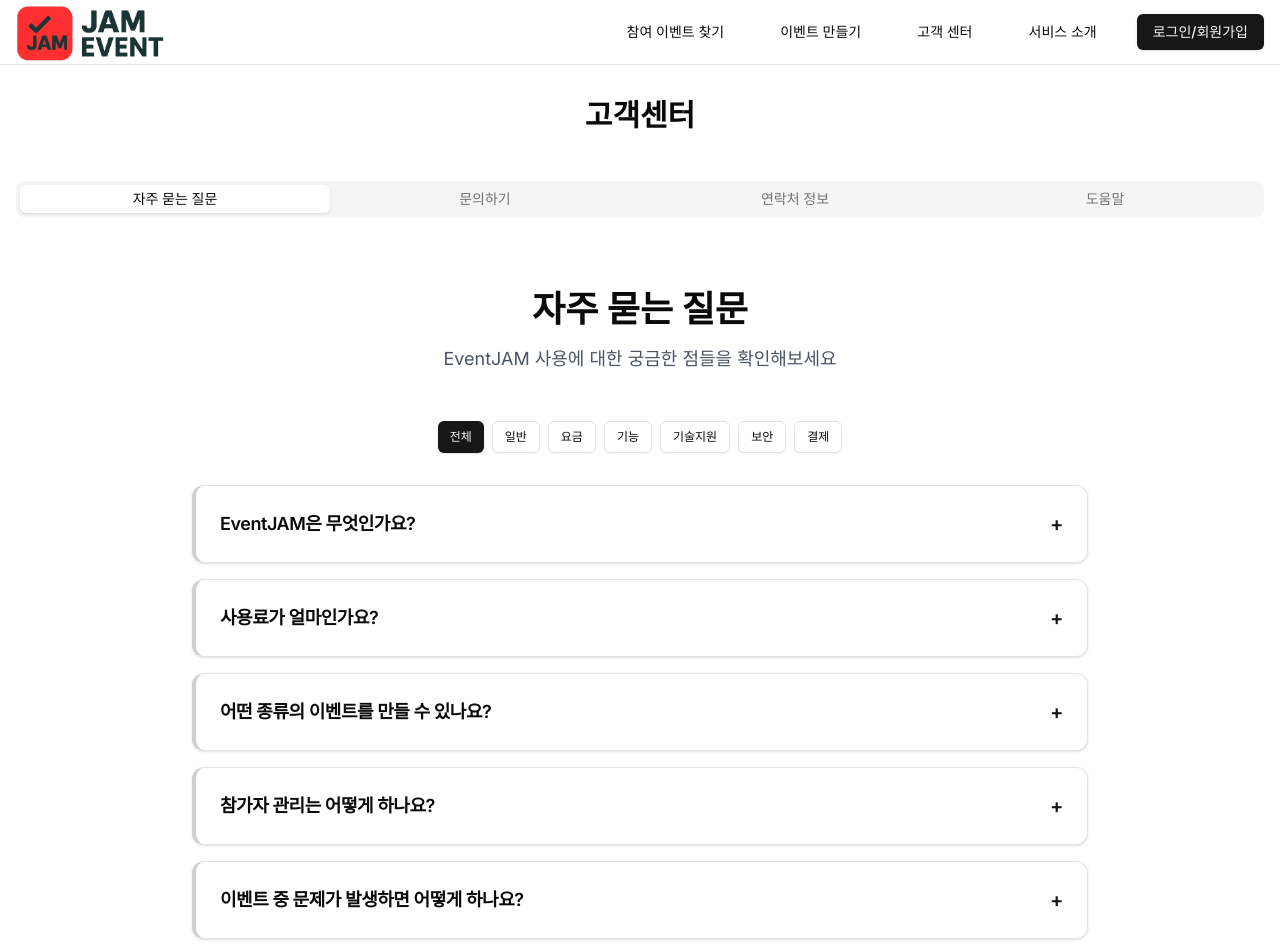
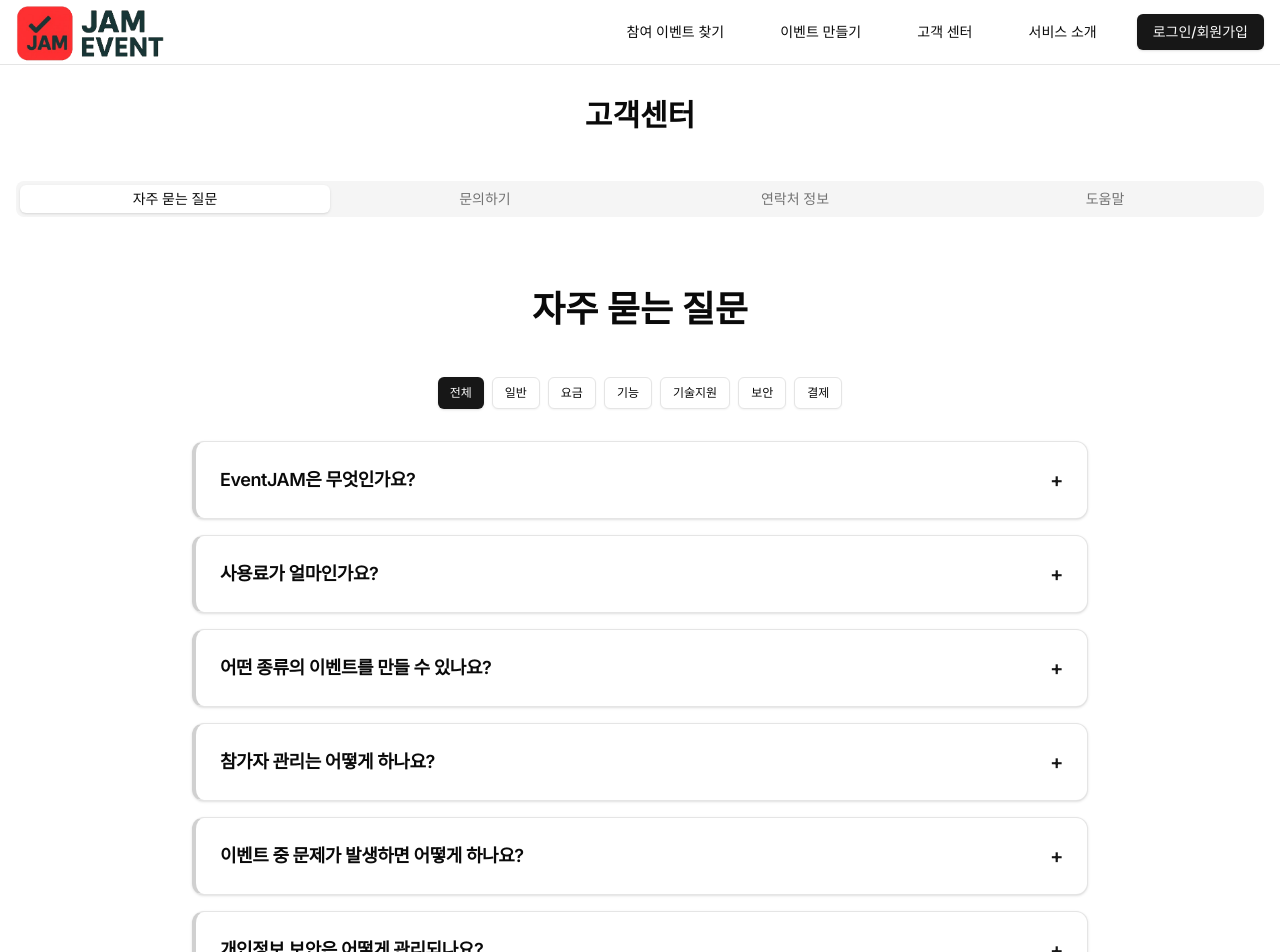
Before and after one commit to yoo94/jam-event-platform-web, a Next.js app: page /customer in a window 1280 px wide. Shown: the top 952 px of the page. Built offline with nearby package versions, Linux system fonts and the light colour scheme.

Commit message:
refactor: faq수정

```diff
--- /dev/null
+++ b/src/entities/customer/CommonHeader.tsx
@@ -0,0 +1,18 @@
+import React from 'react';
+
+interface CommonHeaderProps {
+  title: string;
+}
+
+function CommonHeader({ title }: CommonHeaderProps) {
+  return (
+    <>
+      {/* 페이지 헤더 */}
+      <div className="text-center mb-12">
+        <h1 className="text-4xl font-bold mb-4">{title}</h1>
+      </div>
+    </>
+  );
+}
+
+export default CommonHeader;
--- /dev/null
+++ b/src/features/customer/FaqFilter.tsx
@@ -0,0 +1,30 @@
+import React from 'react';
+
+import { Button } from '@/shared/ui/button';
+interface FaqFilterProps {
+  faqCategories: string[];
+  selectedCategory: string;
+  setSelectedCategory: (category: string) => void;
+}
+
+function FaqFilter({ faqCategories, selectedCategory, setSelectedCategory }: FaqFilterProps) {
+  return (
+    <>
+      {/* 카테고리 필터 */}
+      <div className="flex flex-wrap justify-center gap-2 mb-8">
+        {faqCategories.map(category => (
+          <Button
+            key={category}
+            variant={selectedCategory === category ? 'default' : 'outline'}
+            size="sm"
+            onClick={() => setSelectedCategory(category)}
+          >
+            {category}
+          </Button>
+        ))}
+      </div>
+    </>
+  );
+}
+
+export default FaqFilter;
--- /dev/null
+++ b/src/features/customer/FaqHelp.tsx
@@ -0,0 +1,21 @@
+import React from 'react';
+
+import { Button } from '@/shared/ui/button';
+
+function FaqHelp() {
+  return (
+    <>
+      {/* 추가 도움말 섹션 */}
+      <div className="text-center mt-16 p-8 bg-gray-50 rounded-xl">
+        <h3 className="text-xl font-semibold mb-4">원하는 답변을 찾지 못하셨나요?</h3>
+        <p className="text-gray-600 mb-6">고객지원팀이 직접 도움을 드리겠습니다.</p>
+        <div className="flex flex-col sm:flex-row gap-4 justify-center">
+          <Button variant="default">문의하기</Button>
+          <Button variant="outline">실시간 채팅</Button>
+        </div>
+      </div>
+    </>
+  );
+}
+
+export default FaqHelp;
--- /dev/null
+++ b/src/features/customer/FaqList.tsx
@@ -0,0 +1,54 @@
+import React, { useState } from 'react';
+
+import { FaqCard } from '@/entities/customer/FaqCard';
+import { Collapsible } from '@/shared/ui/collapsible';
+
+interface FaqListProps {
+  selectedCategory: string;
+  faqData: Array<{
+    id: number;
+    question: string;
+    answer: string;
+    category: string;
+  }>;
+}
+
+function FaqList({ selectedCategory, faqData }: FaqListProps) {
+  const [openItems, setOpenItems] = useState<Set<number>>(new Set());
+
+  const filteredFaq =
+    selectedCategory === '전체'
+      ? faqData
+      : faqData.filter(faq => faq.category === selectedCategory);
+  const toggleItem = (id: number) => {
+    const newOpenItems = new Set(openItems);
+    if (newOpenItems.has(id)) {
+      newOpenItems.delete(id);
+    } else {
+      newOpenItems.add(id);
+    }
+    setOpenItems(newOpenItems);
+  };
+  return (
+    <>
+      <div className="max-w-4xl mx-auto space-y-4">
+        {filteredFaq.map(faq => (
+          <Collapsible
+            key={faq.id}
+            open={openItems.has(faq.id)}
+            onOpenChange={() => toggleItem(faq.id)}
+          >
+            <FaqCard
+              question={faq.question}
+              answer={faq.answer}
+              isOpen={openItems.has(faq.id)}
+              onToggle={() => toggleItem(faq.id)}
+            />
+          </Collapsible>
+        ))}
+      </div>
+    </>
+  );
+}
+
+export default FaqList;
--- a/src/widgets/customer/AskTab.tsx
+++ b/src/widgets/customer/AskTab.tsx
@@ -3,6 +3,7 @@
 import React from 'react';
 
 import { SelectField, TextAreaField, TextField } from '@/entities/customer/AskFormField';
+import CommonHeader from '@/entities/customer/CommonHeader';
 import { useAskForm } from '@/features/customer/model/useAskForm';
 import { Button } from '@/shared/ui/button';
 import { Form } from '@/shared/ui/form';
@@ -15,7 +16,7 @@ export default function AskTab() {
     <TabsContent value="inquiry" className="mt-6">
       <div className="flex justify-center items-center min-h-[600px]">
         <div className="w-full max-w-2xl px-4">
-          <h2 className="text-2xl font-bold mb-6 text-center">문의하기</h2>
+          <CommonHeader title="문의하기" />
 
           <Form {...form}>
             <form onSubmit={form.handleSubmit(onSubmit)} className="space-y-4">
--- a/src/widgets/customer/FaQTab.tsx
+++ b/src/widgets/customer/FaQTab.tsx
@@ -2,81 +2,31 @@
 
 import React, { useState } from 'react';
 
-import { FaqCard } from '@/entities/customer/FaqCard';
+import CommonHeader from '@/entities/customer/CommonHeader';
+import FaqFilter from '@/features/customer/FaqFilter';
+import FaqHelp from '@/features/customer/FaqHelp';
+import FaqList from '@/features/customer/FaqList';
 import { faqCategories, faqData } from '@/shared/mock/customer';
-import { Button } from '@/shared/ui/button';
-import { Collapsible } from '@/shared/ui/collapsible';
 import { TabsContent } from '@/shared/ui/tabs';
 
 export default function FaqTab() {
   const [selectedCategory, setSelectedCategory] = useState('전체');
-  const [openItems, setOpenItems] = useState<Set<number>>(new Set());
-
-  const filteredFaq =
-    selectedCategory === '전체'
-      ? faqData
-      : faqData.filter(faq => faq.category === selectedCategory);
-
-  const toggleItem = (id: number) => {
-    const newOpenItems = new Set(openItems);
-    if (newOpenItems.has(id)) {
-      newOpenItems.delete(id);
-    } else {
-      newOpenItems.add(id);
-    }
-    setOpenItems(newOpenItems);
-  };
 
   return (
     <TabsContent value="faq" className="mt-6">
       <div className="container mx-auto py-12 px-4">
         {/* 페이지 헤더 */}
-        <div className="text-center mb-12">
-          <h1 className="text-4xl font-bold mb-4">자주 묻는 질문</h1>
-          <p className="text-gray-600 text-lg">EventJAM 사용에 대한 궁금한 점들을 확인해보세요</p>
-        </div>
-
+        <CommonHeader title="자주 묻는 질문" />
         {/* 카테고리 필터 */}
-        <div className="flex flex-wrap justify-center gap-2 mb-8">
-          {faqCategories.map(category => (
-            <Button
-              key={category}
-              variant={selectedCategory === category ? 'default' : 'outline'}
-              size="sm"
-              onClick={() => setSelectedCategory(category)}
-            >
-              {category}
-            </Button>
-          ))}
-        </div>
-
+        <FaqFilter
+          faqCategories={faqCategories}
+          selectedCategory={selectedCategory}
+          setSelectedCategory={setSelectedCategory}
+        />
         {/* FAQ 목록 */}
-        <div className="max-w-4xl mx-auto space-y-4">
-          {filteredFaq.map(faq => (
-            <Collapsible
-              key={faq.id}
-              open={openItems.has(faq.id)}
-              onOpenChange={() => toggleItem(faq.id)}
-            >
-              <FaqCard
-                question={faq.question}
-                answer={faq.answer}
-                isOpen={openItems.has(faq.id)}
-                onToggle={() => toggleItem(faq.id)}
-              />
-            </Collapsible>
-          ))}
-        </div>
-
-        {/* 추가 도움말 섹션 */}
-        <div className="text-center mt-16 p-8 bg-gray-50 rounded-xl">
-          <h3 className="text-xl font-semibold mb-4">원하는 답변을 찾지 못하셨나요?</h3>
-          <p className="text-gray-600 mb-6">고객지원팀이 직접 도움을 드리겠습니다.</p>
-          <div className="flex flex-col sm:flex-row gap-4 justify-center">
-            <Button variant="default">문의하기</Button>
-            <Button variant="outline">실시간 채팅</Button>
-          </div>
-        </div>
+        <FaqList selectedCategory={selectedCategory} faqData={faqData} />
+        {/* FAQ 도움말 */}
+        <FaqHelp />
       </div>
     </TabsContent>
   );
```
Also changed, not shown: src/features/readme.txt (deleted).
